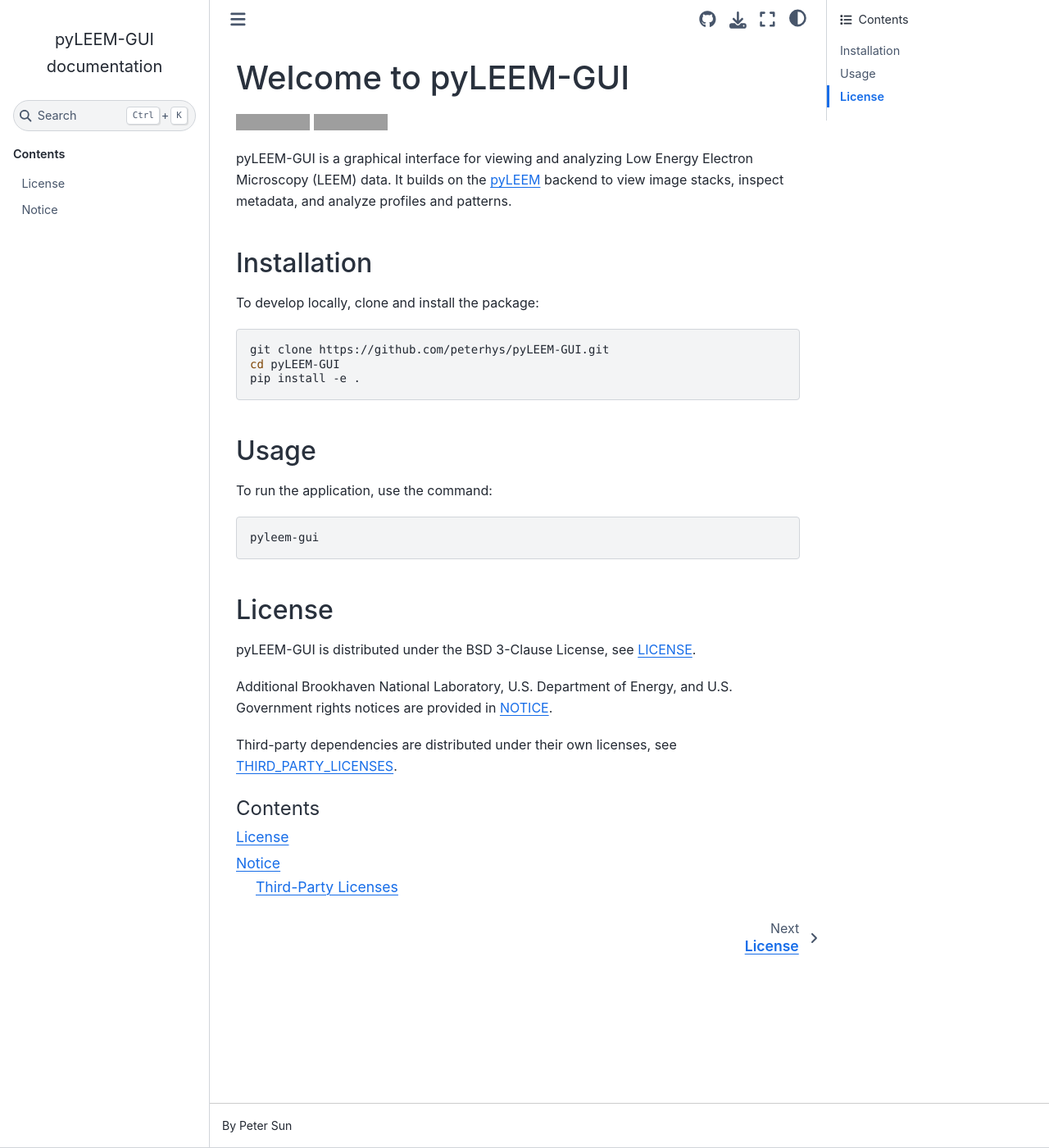
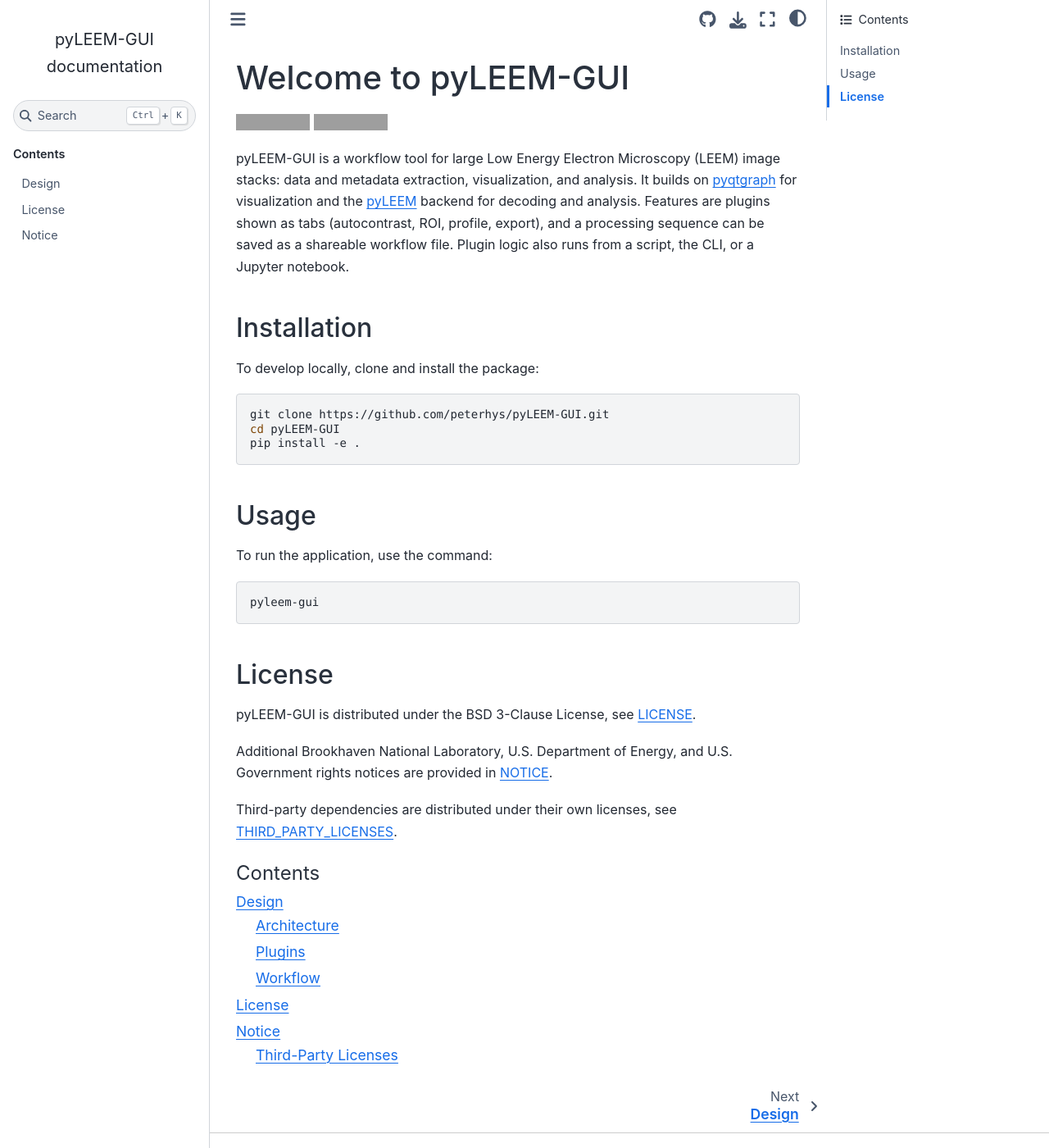
Before and after one commit to peterhys/pyLEEM-GUI, a Sphinx documentation site: the page built from docs/index.md, in a window 1280 px wide and 1400 px high. Shown: the whole window at 82% size. Built offline with Sphinx 7.4.7 and the Sphinx Book theme 1.1.4, drawn with Linux system fonts in a browser that asks for light colours; grey boxes are pictures that could not be loaded.

Commit message:
Add design documentation

````diff
--- a/README.md
+++ b/README.md
@@ -3,10 +3,13 @@
 [![License: BSD 3-Clause](https://img.shields.io/badge/License-BSD%203--Clause-blue.svg)](LICENSE)
 [![Python 3.11+](https://img.shields.io/badge/python-3.11+-blue.svg)](https://www.python.org/downloads/)
 
-pyLEEM-GUI is a graphical interface for viewing and analyzing Low
-Energy Electron Microscopy (LEEM) data. It builds on the
-[pyLEEM](https://github.com/peterhys/pyLEEM) backend to view image
-stacks, inspect metadata, and analyze profiles and patterns.
+pyLEEM-GUI is a workflow tool for large Low Energy Electron Microscopy (LEEM)
+image stacks: data and metadata extraction, visualization, and analysis. It
+builds on [pyqtgraph](https://www.pyqtgraph.org/) for visualization and the
+[pyLEEM](https://github.com/peterhys/pyLEEM) backend for decoding and analysis.
+Features are plugins shown as tabs (autocontrast, ROI, profile, export), and a
+processing sequence can be saved as a shareable workflow file. Plugin logic also
+runs from a script, the CLI, or a Jupyter notebook.
 
 ## Installation
 
--- a/docs/index.md
+++ b/docs/index.md
@@ -6,6 +6,7 @@
 :maxdepth: 2
 :caption: Contents
 
+design
 LICENSE
 NOTICE
 ```
````
Also changed, not shown: docs/design.md (added, +59 -0 lines).
